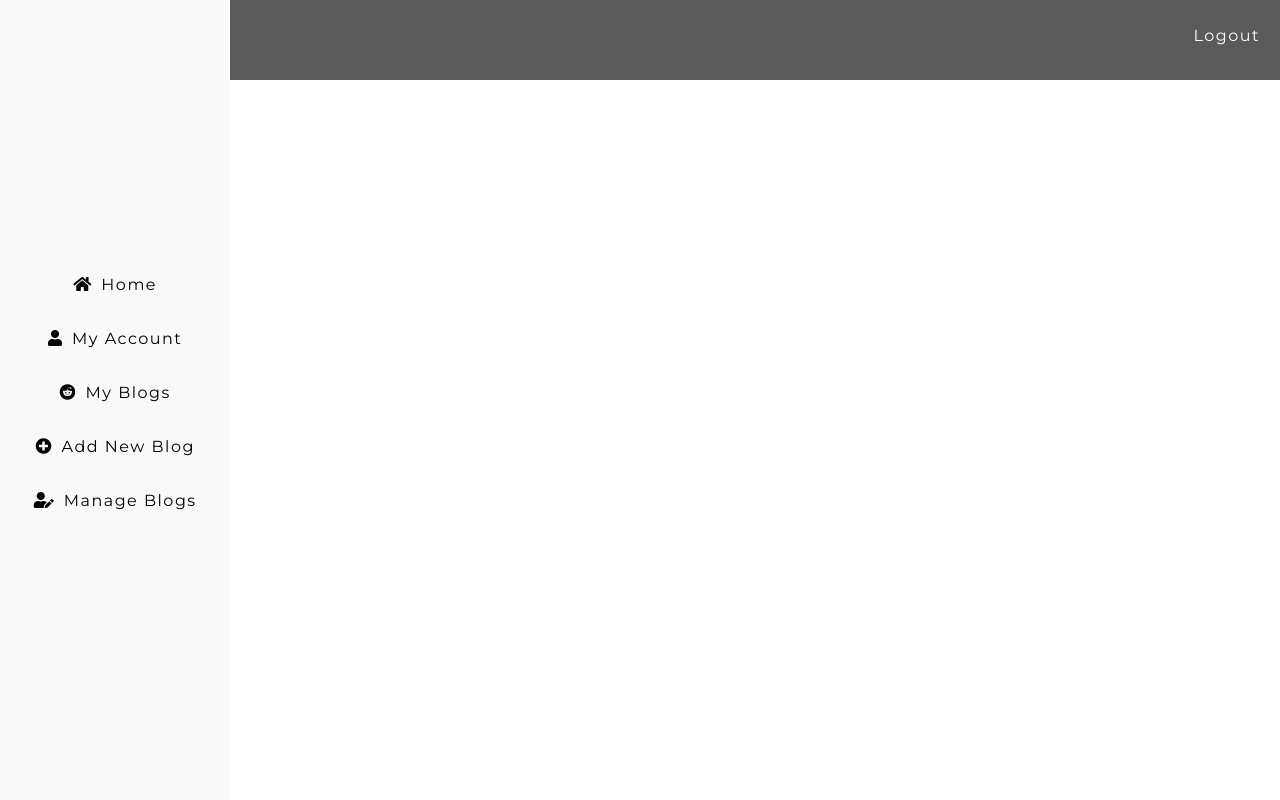
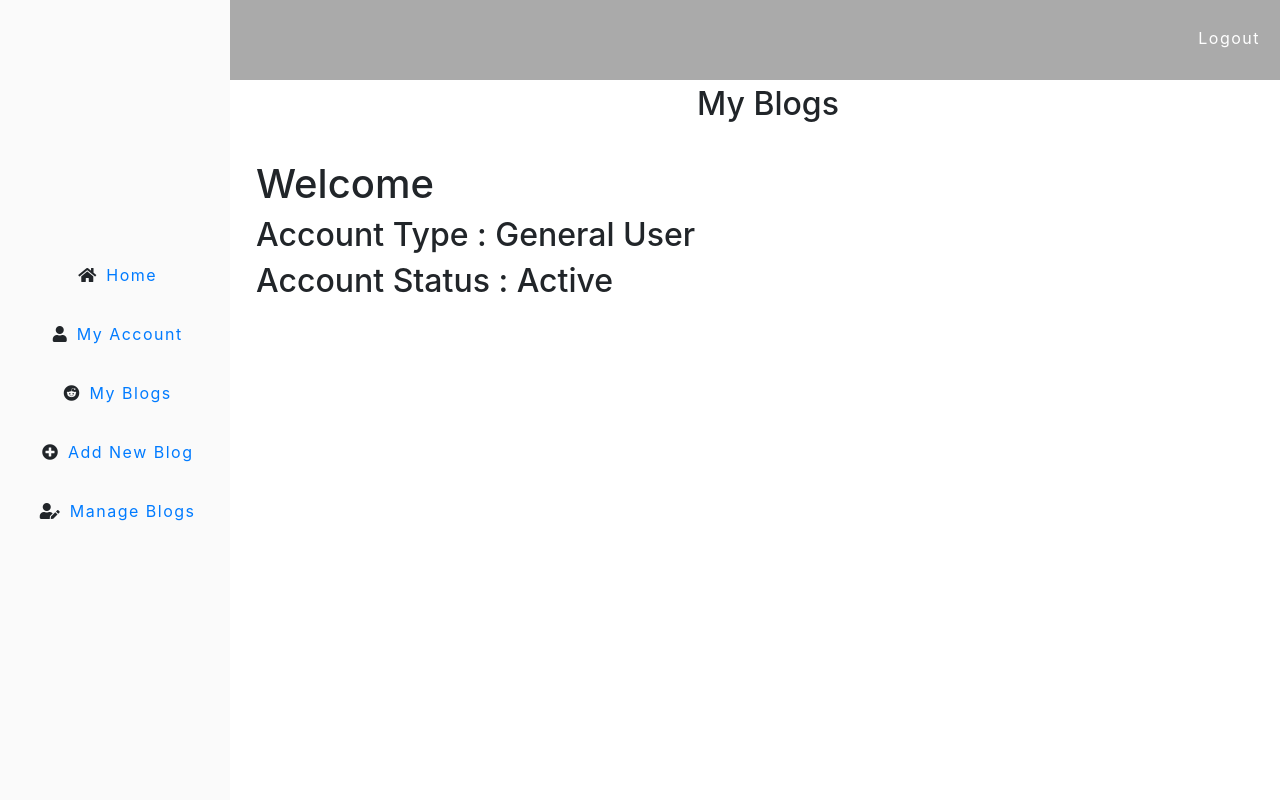
Before and after one commit to adish450/travelogue, a Node server app: template views/profile.ejs in a window 1280 px wide. Run offline with Node 20, Linux system fonts and the light colour scheme; the template is opened without the code that fills it, so the values that code supplies are empty; some libraries are stand-ins or nearby versions.

Commit message:
changes in profile page

```diff
--- a/public/stylesheets/profile.css
+++ b/public/stylesheets/profile.css
@@ -31,23 +31,23 @@ li {
     flex-wrap: wrap;
     flex-direction: column;
     justify-content:center;
-    align-items: stretch;
+    align-items:flex-start;
     width: 18%;
     background-color:#fafafa;
-    position: absolute;
+    position: fixed;
     top: 0;
     left:0;
     height:100vh;
-    z-index: 1;
+    z-index: 2;
     min-width: 90px;
 }
 
 .nav-top {
     display: flex;
     justify-content: flex-end;
-    background-color:#5A5A5A;
-    z-index: 0;
-    position: relative;
+    background-color:#aaa;
+    z-index: 2;
+    position: fixed;
     width: 100%;
     height: 10vh;
 }
@@ -69,9 +69,6 @@ li {
     width: 100%;
     text-align: center;
     margin-bottom: 20%;
-    position: absolute;
-    top: 5%;
-
 }
 
 .nav-side div i {
@@ -81,3 +78,55 @@ li {
 @media(max-width:900px){
 
 }
+
+.main-content {
+    position: absolute;
+    top:20%;
+    left:20%;
+    right:20%;
+    max-width:100%;
+    height:80vh;
+}
+
+.blogs {
+    margin :5px;
+    padding:5px;
+    border-bottom:2px solid #D3D3D3	;
+    max-width:100%;
+}
+
+.blogs img {
+    width : 100%;
+    margin:5%;
+    padding:5%;
+}
+
+.content {
+    padding:2.5%;
+}
+
+.right-nav {
+    display:none;
+    position:absolute;
+    right:0;
+    left:80%;
+    top:20%;
+    word-wrap: break-word;
+}
+
+#title {
+    position:fixed;
+    background-color:#fff;
+    width:100%;
+    top:10vh;
+    z-index:2;
+    height:10vh;
+    text-align:center;
+}
+
+#title h1 {
+    transform:translate(-10%);
+    font-size:2em;
+    padding:5px;
+    vertical-align:central;
+}
--- a/views/profile.ejs
+++ b/views/profile.ejs
@@ -6,6 +6,7 @@
     integrity="sha256-FgpCb/KJQlLNfOu91ta32o/NMZxltwRo8QtmkMRdAu8=" crossorigin="anonymous"></script>
     <script src="/javascript/profile.js"></script>
     <link rel="stylesheet" href="/stylesheets/profile.css">
+    <link rel="stylesheet" href="/stylesheets/bootstrap.css" type="text/css">
     <!-- Meta, title, CSS, favicons, etc. -->
     <meta charset="utf-8">
     <meta http-equiv="X-UA-Compatible" content="IE=edge">
@@ -22,14 +23,57 @@
                 </header>
         <navabar>
         <ul class="nav-side">
-            <div><i class="fas font-awesome"></i></div>
-            <li><i class="fas fa-home"></i><a href="#">Home</a></li>
-            <li><i class="fas fa-user"></i><a href="#">My Account</a></li>
-            <li><i class="fab fa-reddit"></i><a href="#">My Blogs</a></li>
-            <li><i class="fas fa-plus-circle"></i><a href="#">Add New Blog</a></li>
-            <li><i class="fas fa-user-edit"></i><a href="#">Manage Blogs</a></li>
+            <div>
+                <i class="fas font-awesome"></i>
+            </div>
+            <div>
+                <li><i class="fas fa-home"></i><a href="#">Home</a></li>
+                <li><i class="fas fa-user"></i><a href="#">My Account</a></li>
+                <li><i class="fab fa-reddit my-blogs"></i><a href="#">My Blogs</a></li>
+                <li><i class="fas fa-plus-circle"></i><a href="#">Add New Blog</a></li>
+                <li><i class="fas fa-user-edit"></i><a href="#">Manage Blogs</a></li>
+            </div>
         </ul>
         </navabar>
     </section>
+    <!-- content section -->
+    <section>
+        <div class="main-content">
+            <div id="title" class="hide">
+                <h1>My Blogs</h1>
+            </div>
+            <div class="hide">
+                <h1 class="hide">Welcome <%= name%></h1>
+            </div>
+            <div class="hide">
+                <h2>Account Type : General User</h2>
+                <h2>Account Status : Active</h2>
+            </div>
+            <% for(var i=0;i<User.blog_title.length;i++){ %>
+                <% if(User.blog_title[i] != null) { %>
+                    <div class="col-lg-12 col-md-12 col-sm-12 col-xs-12 blogs hide">
+                        <div class="col-md-5">
+                          <img src="/thumbnail.jpeg">
+                        </div>
+                        <div class="col-md-7 content">
+                         <h1>Title of the blog :<span><%= User.blog_title[i] %></span></h1>
+                        </div>
+                    </div>
+                <% } %>
+            <% } %>
+        </div>
+        <% if(User.blog_title.length == 0) { %>
+        <h1>You don't have any blogs !</h1>
+        <% } %>
+        <div class="right-nav">
+            <ul>
+              <% for(var i=0;i<User.blog_title.length;i++){ %>
+              <% if(User.blog_title[i] != null) { %>
+                <li><%=User.blog_title[i] %></li>
+            <% } %>
+            <% } %>
+            </ul>
+        </div>
+    </section>
     </body>
 </html>
```
